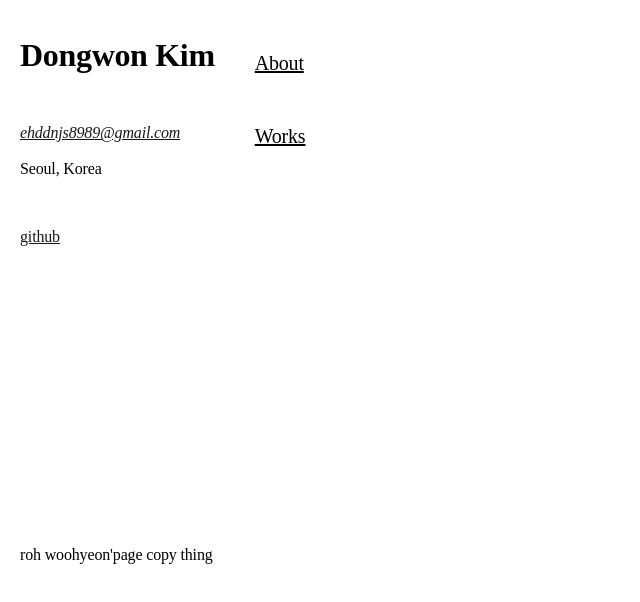
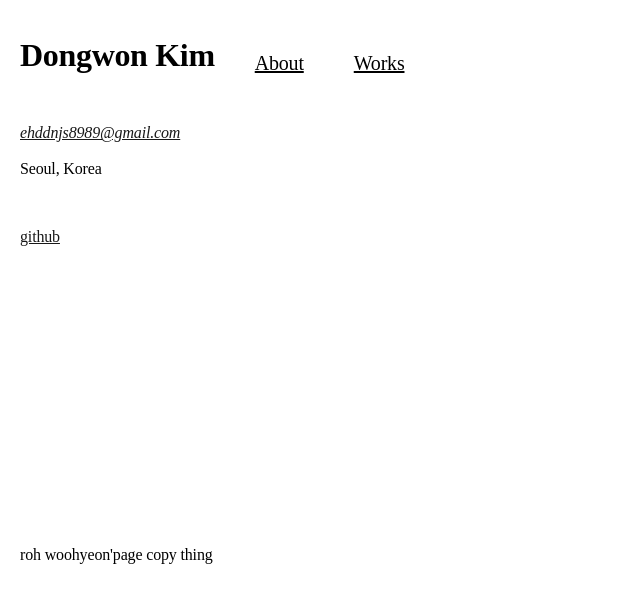
Before and after one commit to gimdongwon/blog, a React (Create React App) app: page / in a window 1280 px wide. Shown: the top 602 px of the page, without its empty margins (0-640 px from the left). Built offline with nearby package versions, Linux system fonts and the light colour scheme.

Commit message:
css arrangement

```diff
--- a/src/App.css
+++ b/src/App.css
@@ -52,7 +52,7 @@ header {
 }
 
 .menuList {
-    /* display: flex; */
+    display: flex;
     list-style: none;
     padding-top: 16px;
     padding-bottom: 32px;
@@ -66,8 +66,8 @@ header {
 
 .aboutList {
     display: inline;
-    padding-bottom: 100px;
     text-decoration: underline;
+    padding-right: 50px
 }
 
 .worksList {
@@ -76,7 +76,6 @@ header {
 
 .listItems {
     list-style-type: none;
-    margin-top: 20px;
 }
 
 .emailTag {
--- a/src/components/Header.js
+++ b/src/components/Header.js
@@ -10,7 +10,7 @@ export default class Header extends Component {
             <div className="emailTag">
               <address>
                 <a href="mailto:ehddnjs8989@gmail.com">ehddnjs8989@gmail.com</a>
-              </address>{" "}
+              </address>
               <br />
               Seoul, Korea
             </div>
--- a/src/components/Main.js
+++ b/src/components/Main.js
@@ -9,6 +9,7 @@ export default class Main extends React.Component {
 
   render() {
     return (
+      <div>
         <ul className="menuList">
           <li
             onClick={e =>
@@ -20,18 +21,21 @@ export default class Main extends React.Component {
           >
             About
           </li>
-        <p className="menuListPara">
-          {this.state.currentState === "About" ? <MyIntroduce /> : ""}
-        </p>
 
           <li
-          onClick={e => this.setState({ currentState: "Works" })}
+            onClick={e =>
+              this.setState({
+                currentState: "Works"
+              })
+            }
             className="worksList"
           >
             Works
           </li>
+        </ul>
+        {this.state.currentState === "About" ? <MyIntroduce /> : ""}
         {this.state.currentState === "Works" ? <MyWorks /> : ""}
-      </ul>
+      </div>
     );
   }
 }
```
Lines whose indentation alone changed are shown as unchanged.
